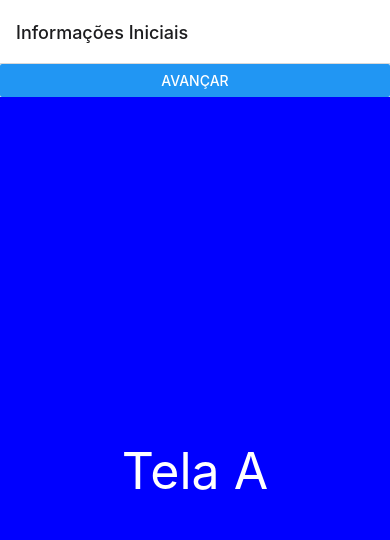
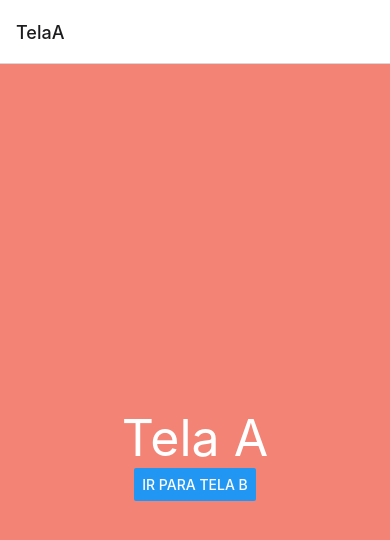
Before and after one commit to flavianarumi/topicos, a React Native app: screen /TelaA in a window 390 px wide. Shown: the top 540 px of the page. Built offline with nearby package versions, Linux system fonts and the light colour scheme.

Commit message:
modify telas e stack

```diff
--- a/Telas/MyStack.js
+++ b/Telas/MyStack.js
@@ -1,41 +1,19 @@
-import React from "react";
-import TelaA from "./TelaA";
-import TelaB from "./TelaB";
-import TelaC from "./TelaC";
-import PassoStack from "./PassoStack";
-import { View, Text, Button } from "react-native";
+import React from 'react';
+import TelaA from './TelaA';
+import TelaB from './TelaB';
+import TelaC from './TelaC';
+
 import { createNativeStackNavigator } from "@react-navigation/native-stack";
 
 const Stack = createNativeStackNavigator()
 
-export default props => (
-    <Stack.Navigator initialRouteName="TelaA"
-        screenOptions={{headerShown: true}}>
+export default function MyStack() {
 
-        <Stack.Screen
-            name="TelaA"
-            component={TelaA}
-            options={{ title: 'Informações Iniciais' }}
-        />
-{/*
-        <Stack.Screen
-            name="TelaB"
-            component={TelaB}
-            options={{ title: 'Informações Tela B' }}
-        />  */}
-
-        <Stack.Screen name="TelaB">
-            {props =>(
-                <PassoStack {...props} avancar="TelaC">
-                    <TelaB/>
-                </PassoStack>
-            )}
-        </Stack.Screen>
-
-        <Stack.Screen
-            name="TelaC"
-            component={TelaC}
-            options={{ title: 'Informações Tela C' }}
-        />
+return (
+    <Stack.Navigator initialRouteName="TelaA">
+      <Stack.Screen name="TelaA" component={TelaA} />
+      <Stack.Screen name="TelaB" component={TelaB} />
+      <Stack.Screen name="TelaC" component={TelaC} />
     </Stack.Navigator>
-)
+  );
+}
--- a/Telas/TelaA.js
+++ b/Telas/TelaA.js
@@ -1,15 +1,23 @@
-import React from "react";
-import TextoCentral from "./TextoCentral";
-import PassoStack from "./PassoStack";
+import React from 'react';
+import { Text, StyleSheet, View, Button } from 'react-native';
 
 export default props => {
-    //console.warn(props.navigation.navigate != null)
-    //props.navigation.navigate("TelaA")
     return (
-        <PassoStack {...props} avancar='TelaB'>
-            <TextoCentral corFundo = 'blue'>
+        <View style={[styles.tela, { backgroundColor: '#F38375' }]}>
+            <Text style={[{fontSize: 50, color: '#FFF' }]}>
                 Tela A
-            </TextoCentral>
-        </PassoStack>
-    )
-}
+            </Text>
+            <Button
+                title="Ir para Tela B"
+                onPress={() => props.navigation.navigate('TelaB')}/>
+        </View>
+    );
+};
+
+const styles = StyleSheet.create({
+    tela: {
+        flex: 1,
+        justifyContent: "center",
+        alignItems: 'center',
+    }
+});
--- a/Telas/TelaB.js
+++ b/Telas/TelaB.js
@@ -1,10 +1,23 @@
-import React from "react";
-import TextoCentral from "./TextoCentral";
+import React from 'react';
+import { Text, StyleSheet, View, Button } from 'react-native';
 
 export default props => {
     return (
-        <TextoCentral corFundo='green'>
-            Tela B
-        </TextoCentral>
-    )
-}
+        <View style={[styles.tela, { backgroundColor: '#F7A399' }]}>
+            <Text style={[{fontSize: 50, color: '#FFF' }]}>
+                Tela B
+            </Text>
+            <Button
+                title="Ir para Tela C"
+                onPress={() => props.navigation.navigate('TelaC')}/>
+        </View>
+    );
+};
+
+const styles = StyleSheet.create({
+    tela: {
+        flex: 1,
+        justifyContent: "center",
+        alignItems: 'center',
+    }
+});
--- a/Telas/TelaC.js
+++ b/Telas/TelaC.js
@@ -1,15 +1,23 @@
-import React from "react";
-import TextoCentral from "./TextoCentral";
-import PassoStack from "./PassoStack";
+import React from 'react';
+import { Text, StyleSheet, View, Button } from 'react-native';
 
 export default props => {
-    //console.warn(props.navigation.navigate != null)
-    //props.navigation.navigate("TelaC")
     return (
-        <PassoStack {...props} avancar='TelaA'>
-            <TextoCentral corFundo = 'red'>
+        <View style={[styles.tela, { backgroundColor: '#FBC3BC' }]}>
+            <Text style={[{fontSize: 50, color: '#FFF' }]}>
                 Tela C
-            </TextoCentral>
-        </PassoStack>
-    )
-}
+            </Text>
+            <Button
+                title="Ir para Tela A"
+                onPress={() => props.navigation.navigate('TelaA')}/>
+        </View>
+    );
+};
+
+const styles = StyleSheet.create({
+    tela: {
+        flex: 1,
+        justifyContent: "center",
+        alignItems: 'center',
+    }
+});
```
